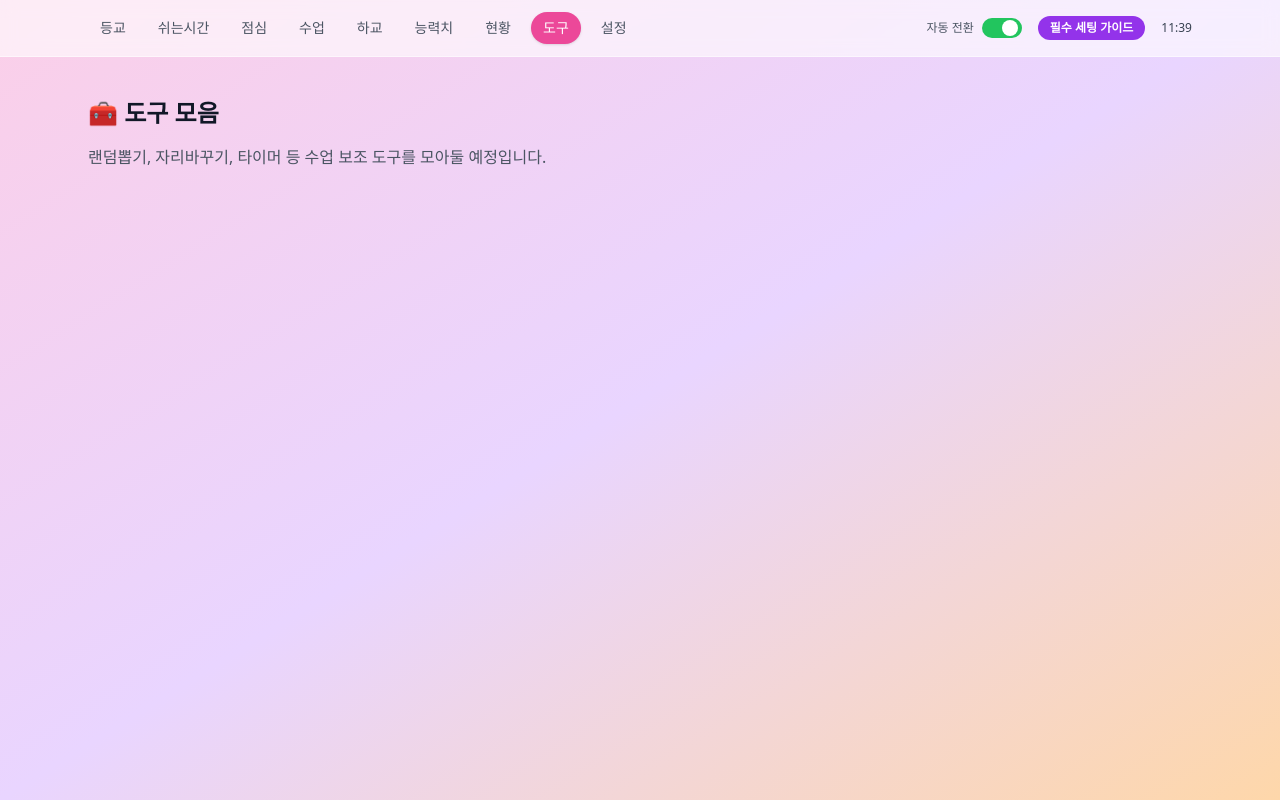
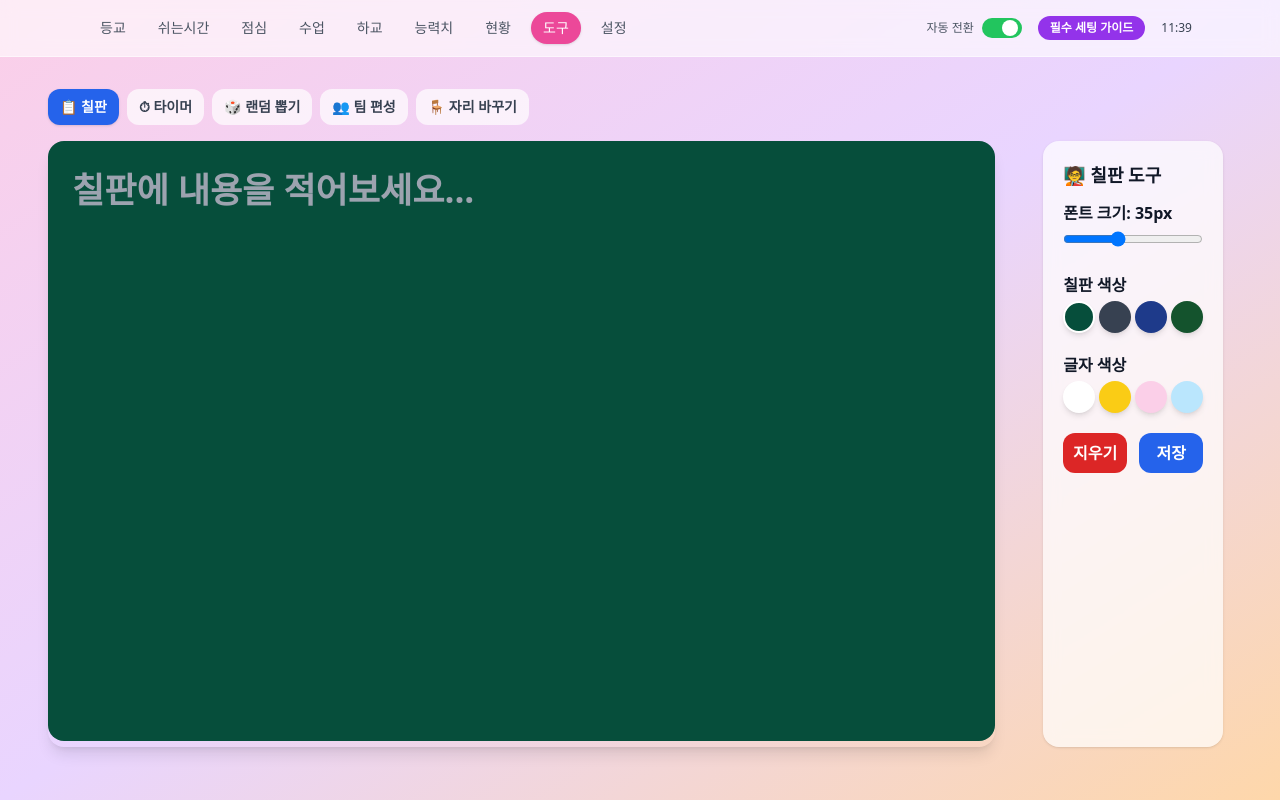
Before and after one commit to teacheryofromkorea/project2, a React (Vite) app: page /tools in a window 1280 px wide. Built offline with nearby package versions, Linux system fonts and the light colour scheme; no server answers; the database is empty.

Commit message:
도구탭에서 칠판 기능 구현

```diff
--- a/src/components/Tools/ToolsPage.jsx
+++ b/src/components/Tools/ToolsPage.jsx
@@ -1,10 +1,292 @@
+import { useEffect, useState } from "react";
+
+function ToolTabButton({ active, onClick, children }) {
+  return (
+    <button
+      type="button"
+      onClick={onClick}
+      className={
+        "px-3 py-2 rounded-xl text-sm font-semibold transition cursor-pointer select-none " +
+        (active
+          ? "bg-blue-600 text-white shadow"
+          : "bg-white/70 text-gray-700 hover:bg-white hover:shadow")
+      }
+    >
+      {children}
+    </button>
+  );
+}
+
+function Panel({ title, subtitle, children }) {
+  return (
+    <div className="bg-white/70 backdrop-blur rounded-2xl shadow p-5">
+      <div className="mb-3">
+        <h2 className="text-lg font-bold text-gray-900">{title}</h2>
+        {subtitle ? (
+          <p className="text-sm text-gray-600 mt-1">{subtitle}</p>
+        ) : null}
+      </div>
+      {children}
+    </div>
+  );
+}
+
+function Blackboard() {
+  const [boardText, setBoardText] = useState("");
+  const [fontSize, setFontSize] = useState(35);
+  const [boardColor, setBoardColor] = useState("#064e3b"); // 기본 짙은 초록색
+  const [textColor, setTextColor] = useState("#ffffff"); // 기본 흰색
+
+  useEffect(() => {
+    try {
+      const saved = localStorage.getItem("classroom_blackboard_v1");
+      if (!saved) return;
+
+      const parsed = JSON.parse(saved);
+      if (typeof parsed.boardText === "string") setBoardText(parsed.boardText);
+      if (typeof parsed.fontSize === "number") setFontSize(parsed.fontSize);
+      if (typeof parsed.boardColor === "string") setBoardColor(parsed.boardColor);
+      if (typeof parsed.textColor === "string") setTextColor(parsed.textColor);
+    } catch (e) {
+      console.warn("Failed to load blackboard from localStorage", e);
+    }
+  }, []);
+
+  const boardColors = [
+    { name: "초록", color: "#064e3b" },
+    { name: "진회색", color: "#374151" },
+    { name: "남색", color: "#1e3a8a" },
+    { name: "다크그린", color: "#14532d" },
+  ];
+
+  const textColors = [
+    { name: "흰색", color: "#ffffff" },
+    { name: "노랑", color: "#facc15" },
+    { name: "연분홍", color: "#fbcfe8" },
+    { name: "밝은하늘", color: "#bae6fd" },
+  ];
+
+  const handleClear = () => {
+    const ok = window.confirm("칠판 내용을 모두 지우시겠습니까?");
+    if (!ok) return;
+    setBoardText("");
+  };
+
+  const handleSave = () => {
+    try {
+      localStorage.setItem(
+        "classroom_blackboard_v1",
+        JSON.stringify({
+          boardText,
+          fontSize,
+          boardColor,
+          textColor,
+        })
+      );
+      alert("칠판 내용이 저장되었습니다.");
+    } catch (e) {
+      alert("저장에 실패했습니다.");
+    }
+  };
+
+  return (
+    <div className="flex gap-12">
+      {/* 칠판 영역 */}
+      <div
+        className="relative rounded-2xl shadow-lg basis-[80%]"
+      >
+        <textarea
+          value={boardText}
+          onChange={(e) => setBoardText(e.target.value)}
+          placeholder="칠판에 내용을 적어보세요..."
+          spellCheck={false}
+          className="w-full h-[75vh] resize-none rounded-2xl p-6 outline-none overflow-auto"
+          style={{
+            backgroundColor: boardColor,
+            color: textColor,
+            fontSize: fontSize,
+            fontWeight: "600",
+            lineHeight: "1.4",
+            caretColor: textColor,
+          }}
+        />
+      </div>
+
+      {/* 교사용 도구 패널 */}
+      <Panel title="🧑‍🏫 칠판 도구">
+        <div className="flex flex-col gap-5 basis-[20%]">
+          {/* 폰트 크기 슬라이더 */}
+          <div>
+            <label htmlFor="fontSize" className="block font-semibold mb-1">
+              폰트 크기: {fontSize}px
+            </label>
+            <input
+              id="fontSize"
+              type="range"
+              min={20}
+              max={60}
+              value={fontSize}
+              onChange={(e) => {
+                const value = Number(e.target.value);
+                setFontSize(value);
+              }}
+              className="w-full"
+            />
+          </div>
+
+          {/* 칠판 색상 버튼 */}
+          <div>
+            <div className="font-semibold mb-1">칠판 색상</div>
+            <div className="flex gap-1 flex-wrap">
+              {boardColors.map(({ name, color }) => (
+                <button
+                  key={color}
+                  type="button"
+                  onClick={() => {
+                    setBoardColor(color);
+                  }}
+                  className={`w-8 h-8 rounded-full border-2 ${
+                    boardColor === color ? "border-white" : "border-transparent"
+                  } shadow-md transition`}
+                  style={{ backgroundColor: color }}
+                  title={name}
+                />
+              ))}
+            </div>
+          </div>
+
+          {/* 글자 색상 버튼 */}
+          <div>
+            <div className="font-semibold mb-1">글자 색상</div>
+            <div className="flex gap-1 flex-wrap">
+              {textColors.map(({ name, color }) => (
+                <button
+                  key={color}
+                  type="button"
+                  onClick={() => {
+                    setTextColor(color);
+                  }}
+                  className={`w-8 h-8 rounded-full border-2 ${
+                    textColor === color ? "border-white" : "border-transparent"
+                  } shadow-md transition`}
+                  style={{ backgroundColor: color }}
+                  title={name}
+                />
+              ))}
+            </div>
+          </div>
+
+          {/* 버튼들 */}
+          <div className="flex gap-3">
+            <button
+              type="button"
+              onClick={handleClear}
+              className="flex-1 px-2 py-2 rounded-xl bg-red-600 text-white font-semibold hover:bg-red-700 transition"
+            >
+              지우기
+            </button>
+            <button
+              type="button"
+              onClick={handleSave}
+              className="flex-1 px-2 py-2 rounded-xl bg-blue-600 text-white font-semibold hover:bg-blue-700 transition"
+            >
+              저장
+            </button>
+          </div>
+        </div>
+      </Panel>
+    </div>
+  );
+}
+
+function PlaceholderPanel({ title, description }) {
+  return (
+    <Panel title={title} subtitle={description}>
+      <div className="text-sm text-gray-600">
+        아직 v1에서는 UI 뼈대만 잡아둘게요. (다음 단계에서 하나씩 붙입니다)
+      </div>
+    </Panel>
+  );
+}
+
 function ToolsPage() {
+  const [activeTool, setActiveTool] = useState("blackboard");
+
+  // ESC 누르면 칠판 탭으로 돌아오게(실수 방지용, 가벼운 UX)
+  useEffect(() => {
+    const onKeyDown = (e) => {
+      if (e.key === "Escape") setActiveTool("blackboard");
+    };
+    window.addEventListener("keydown", onKeyDown);
+    return () => window.removeEventListener("keydown", onKeyDown);
+  }, []);
+
   return (
-    <div className="max-w-6xl mx-auto p-6">
-      <h1 className="text-2xl font-bold mb-4">🧰 도구 모음</h1>
-      <p className="text-gray-600">
-        랜덤뽑기, 자리바꾸기, 타이머 등 수업 보조 도구를 모아둘 예정입니다.
-      </p>
+    <div className="w-full h-full p-4">
+      <div className="flex flex-wrap gap-2 mb-4">
+        <ToolTabButton
+          active={activeTool === "blackboard"}
+          onClick={() => setActiveTool("blackboard")}
+        >
+          📋 칠판
+        </ToolTabButton>
+        <ToolTabButton
+          active={activeTool === "timer"}
+          onClick={() => setActiveTool("timer")}
+        >
+          ⏱ 타이머
+        </ToolTabButton>
+        <ToolTabButton
+          active={activeTool === "picker"}
+          onClick={() => setActiveTool("picker")}
+        >
+          🎲 랜덤 뽑기
+        </ToolTabButton>
+        <ToolTabButton
+          active={activeTool === "teams"}
+          onClick={() => setActiveTool("teams")}
+        >
+          👥 팀 편성
+        </ToolTabButton>
+        <ToolTabButton
+          active={activeTool === "seats"}
+          onClick={() => setActiveTool("seats")}
+        >
+          🪑 자리 바꾸기
+        </ToolTabButton>
+      </div>
+
+      <div className="grid grid-cols-1 gap-4">
+        {activeTool === "blackboard" ? <Blackboard /> : null}
+
+        {activeTool === "timer" ? (
+          <PlaceholderPanel
+            title="⏱ 수업 타이머"
+            description="다음 단계에서 카운트다운/스톱워치 + 프리셋(5/10/15분)을 붙일 거예요."
+          />
+        ) : null}
+
+        {activeTool === "picker" ? (
+          <PlaceholderPanel
+            title="🎲 랜덤 뽑기"
+            description="다음 단계에서: 전체/출석한 학생/선택 학생에서 뽑기 (v1은 기록 저장 없이)"
+          />
+        ) : null}
+
+        {activeTool === "teams" ? (
+          <PlaceholderPanel
+            title="👥 팀 편성기"
+            description="다음 단계에서: 팀 개수/인원 기준으로 랜덤 분배 (v1은 저장 없이)"
+          />
+        ) : null}
+
+        {activeTool === "seats" ? (
+          <PlaceholderPanel
+            title="🪑 자리 바꾸기"
+            description="다음 단계에서: 격자 자리 배치 + 랜덤 셔플 (v1은 저장 없이)"
+          />
+        ) : null}
+      </div>
     </div>
   );
 }
```
